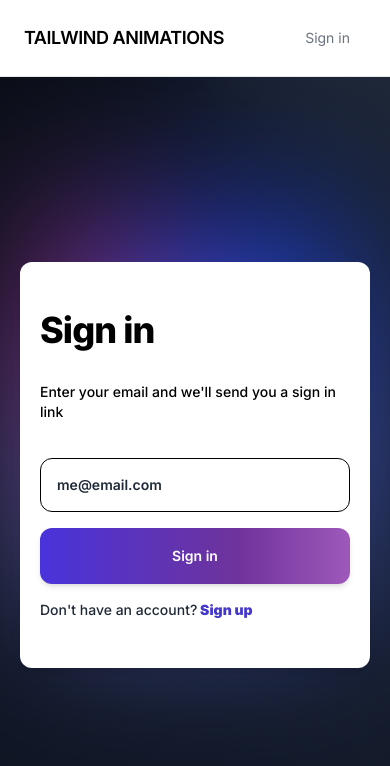
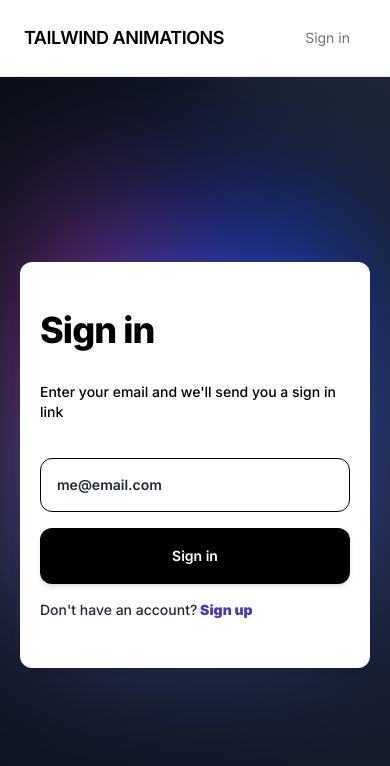
Before and after one commit to jacobbinnie/tailwind-animations, a Next.js app: page / in a window 390 px wide. Both pictures are taken after a click on the button "Sign in". Shown: the top 766 px of the page. Built offline with nearby package versions, Linux system fonts and the light colour scheme; no server answers.

Commit message:
feat: RM sign in button animation on mobile

```diff
--- a/src/app/components/SigninSignup/index.tsx
+++ b/src/app/components/SigninSignup/index.tsx
@@ -109,7 +109,7 @@ function SigninSignup({
 
                   <button
                     disabled={!isEmail()}
-                    className="relative inline-flex items-center justify-center h-14 p-4 w-full py-4 overflow-hidden font-semibold text-black transition duration-300 ease-out animate-rainbow-river rounded-xl shadow-md group"
+                    className="relative inline-flex items-center justify-center h-14 p-4 w-full py-4 overflow-hidden font-semibold text-black transition duration-300 ease-out bg-black sm:animate-rainbow-river rounded-xl shadow-md group"
                   >
                     <span
                       className={clsx(
```
